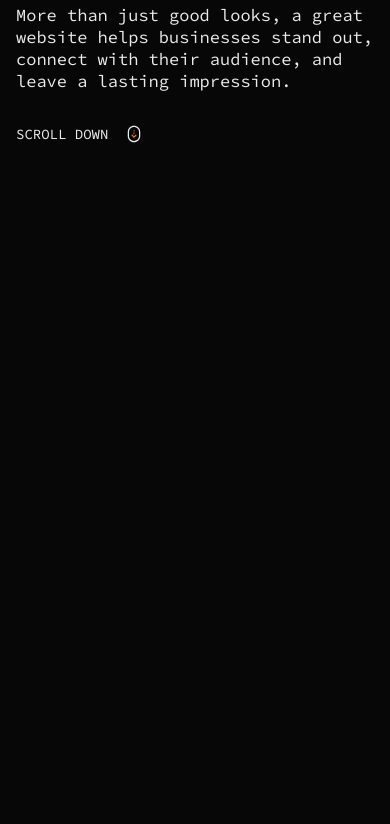
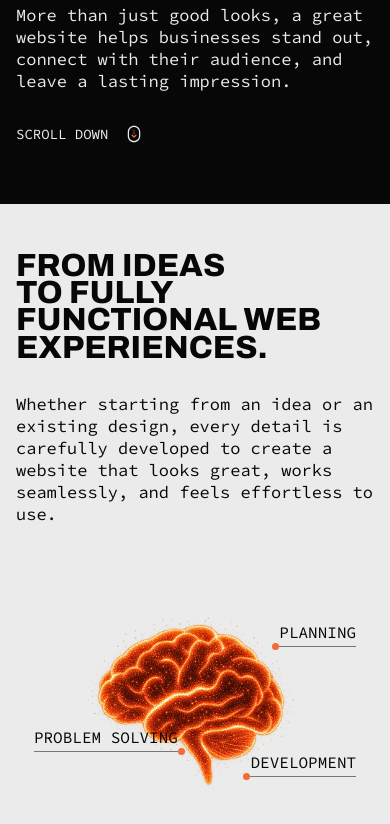
Before and after one commit to mokee99/portfolio-kemal, a plain HTML site: page index.html in a window 390 px wide. Shown: the part 640-1464 px from the top of the page. Before the commit the page ends 844 px from the top, so only its background shows below. Drawn offline with Linux system fonts and the light colour scheme.

Commit message:
set up intro section

```diff
--- a/css/home.css
+++ b/css/home.css
@@ -100,3 +100,204 @@
         display: block;
     }
 }
+
+
+/* INTRO SECTION */
+
+.intro {
+    height: 100svh;
+}
+
+.intro-main-wrapper {
+    position: relative;
+    height: 85svh;
+    display: flex;
+    flex-direction: column;
+    justify-content: space-between;
+}
+
+/* Intro Heading */
+
+.intro-heading {
+    display: flex;
+    flex-wrap: wrap;
+    column-gap: 0.25em;
+}
+
+.intro-word {
+    display: inline-block;
+    font-size: clamp(32px, 7vw, 120px);
+    line-height: 0.85;
+    white-space: nowrap;
+}
+
+.intro-break {
+    flex-basis: 100%;
+    height: 0;
+}
+
+.intro-break.mobile-only {
+    display: none;
+}
+
+/* Intro Paragraph */
+
+.intro-paragraph {
+    max-width: 480px;
+}
+
+/* Intro Visual */
+
+.intro-visual {
+    position: absolute;
+    width: 600px;
+    right: 60px;
+    bottom: 0;
+}
+
+.intro-brain {
+    display: block;
+    width: 100%;
+    height: auto;
+}
+
+/* Intro Labels */
+
+.intro-label {
+    position: absolute;
+    display: inline-flex;
+    flex-direction: column;
+    width: max-content;
+    font-size: 18px;
+    line-height: 1;
+    white-space: nowrap;
+}
+
+/* Lines */
+
+.intro-label::after {
+    content: "";
+    display: block;
+    width: 100%;
+    height: 1px;
+    margin-top: 6px;
+    background-color: #777777;
+}
+
+/* Orange Dots */
+
+.intro-label::before {
+    content: "";
+    position: absolute;
+    width: 7px;
+    height: 7px;
+    bottom: -3px;
+    border-radius: 50%;
+    background-color: var(--clr-orange);
+}
+
+/* Planning */
+
+.intro-label-planning {
+    top: 10%;
+    right: -60px;
+}
+
+.intro-label-planning::before {
+    left: -7px;
+}
+
+/* Problem Solving */
+
+.intro-label-problem {
+    top: 65%;
+    left: -120px;
+}
+
+.intro-label-problem::before {
+    right: -7px;
+}
+
+/* Development */
+
+.intro-label-development {
+    bottom: 10%;
+    right: -60px;
+}
+
+.intro-label-development::before {
+    left: -7px;
+}
+
+/* TABLET */
+
+@media (max-width: 992px) {
+    .intro {
+        height: auto;
+        min-height: 100svh;
+    }
+
+    .intro-main-wrapper {
+        height: auto;
+    }
+
+    .intro-paragraph {
+        margin-top: 32px;
+    }
+
+    .intro-visual {
+        position: relative;
+        width: 70%;
+        max-width: 480px;
+        right: auto;
+        bottom: auto;
+        margin: 80px auto 0;
+    }
+
+    .intro-label {
+        font-size: 16px;
+    }
+
+    .intro-label-planning {
+        top: 10%;
+        right: 0;
+    }
+
+    .intro-label-problem {
+        top: 75%;
+        left: 0;
+    }
+
+    .intro-label-development {
+        bottom: 10%;
+        right: 0;
+    }
+}
+
+/* MOBILE PORTRAIT */
+
+@media (max-width: 479px) {
+    .intro-visual {
+        width: 75%;
+        margin-top: 80px;
+    }
+
+    .intro-label {
+        font-size: 16px;
+    }
+
+    .intro-label-planning {
+        top: 10%;
+        right: -10%;
+    }
+
+    .intro-label-problem {
+        top: 65%;
+        left: -10%;
+    }
+
+    .intro-label-development {
+        bottom: 10%;
+        right: -10%;
+    }
+}
--- a/index.html
+++ b/index.html
@@ -76,4 +76,43 @@
         </div>
     </section>
 
+    <section class="intro section bg-light">
+        <div class="container-lg">
+            <div class="intro-main-wrapper">
+                <div class="intro-heading-wrapper">
+                    <h2 class="intro-heading">
+                        <span class="intro-word">FROM</span>
+                        <span class="intro-word">IDEAS</span>
+
+                        <span class="intro-break"></span>
+
+                        <span class="intro-word">TO</span>
+                        <span class="intro-word">FULLY</span>
+
+                        <span class="intro-break mobile-only"></span>
+
+                        <span class="intro-word">FUNCTIONAL</span>
+
+                        <span class="intro-break desktop-only"></span>
+
+                        <span class="intro-word">WEB</span>
+
+                        <span class="intro-break mobile-only"></span>
+
+                        <span class="intro-word">EXPERIENCES.</span>
+                    </h2>
+                </div>
+                <p class="intro-paragraph">Whether starting from an idea or an existing design, every detail is carefully developed to create a website that looks great, works seamlessly, and feels effortless to use.</p>
+                <div class="intro-visual">
+                    <img class="intro-brain" src="./assets/images/home/brain.webp" alt="Glowing orange brain">
+
+                    <div class="intro-label intro-label-planning">PLANNING</div>
+                    <div class="intro-label intro-label-problem">PROBLEM SOLVING</div>
+                    <div class="intro-label intro-label-development">DEVELOPMENT</div>
+                </div>
+            </div>
+        </div>
+
+    </section>
+
 </body>
```
Also changed, not shown: assets/images/home/brain.webp (added), css/global.css (line endings or trailing spaces).
